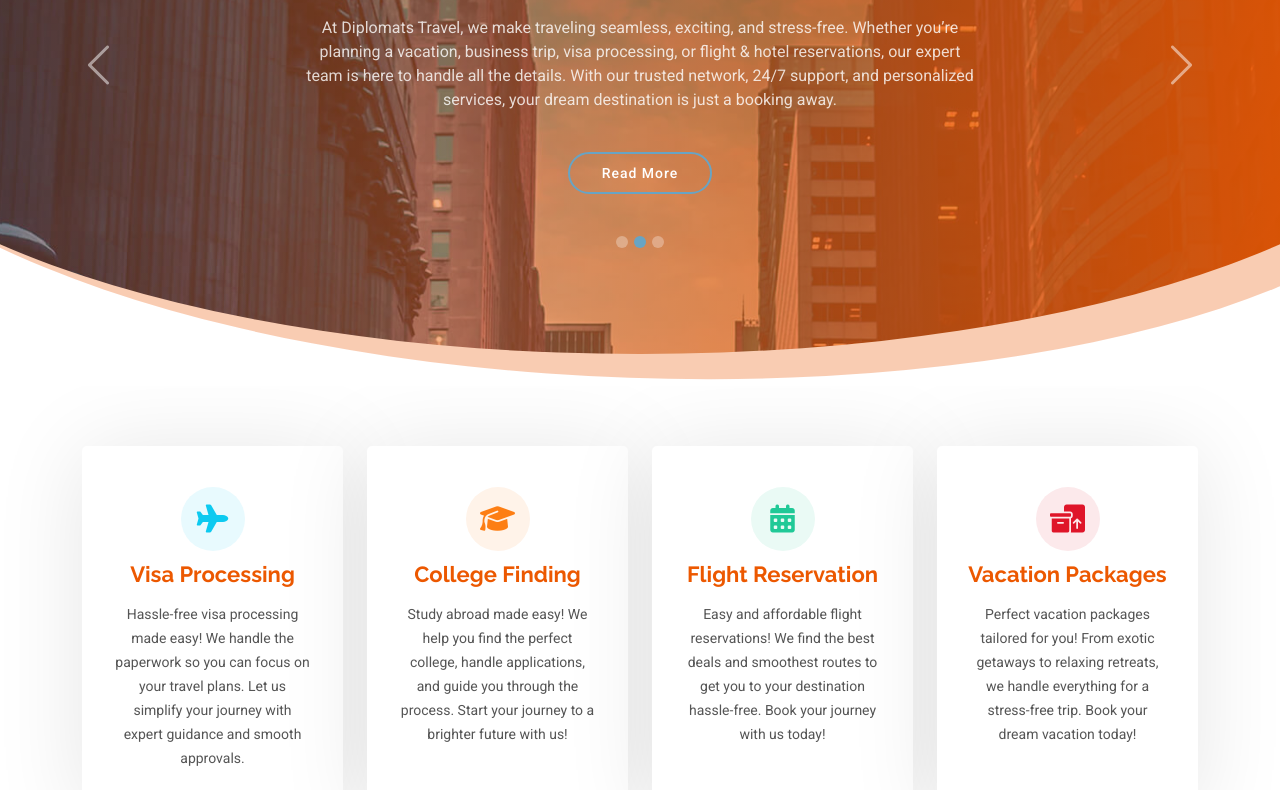
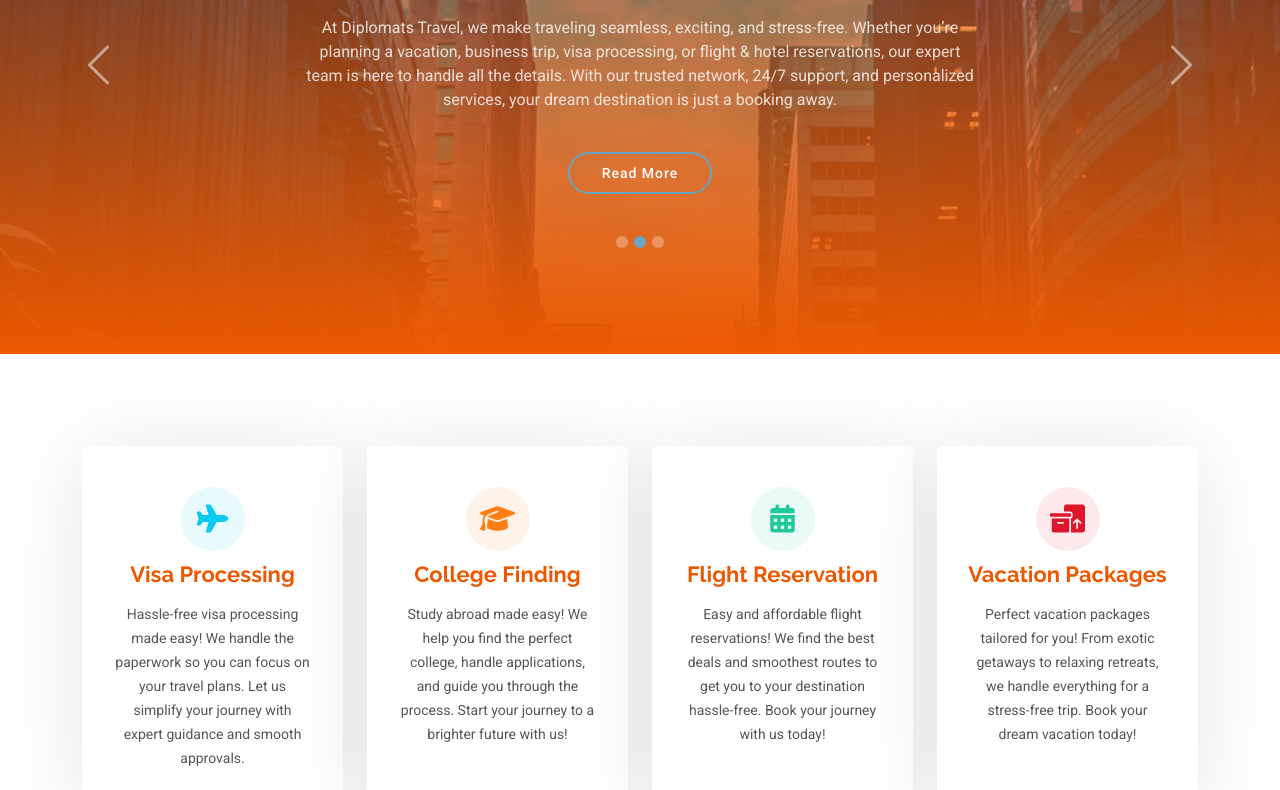
Before and after one commit to Chrstphr9/Travel-Agency-TDEL-, a plain HTML site: page index.html in a window 1280 px wide. Shown: the part 254-1044 px from the top of the page. Drawn offline with Linux system fonts and the light colour scheme.

Commit message:
Update about page content and refine CSS background properties

```diff
--- a/assets/css/main.css
+++ b/assets/css/main.css
@@ -857,10 +857,9 @@ section,
   top: 0;
   width: 130%;
   height: 95%;
-  background: linear-gradient(to right, color-mix(in srgb, var(--background-color), transparent 90%), var(--background-color)), url("../img/hero-bg.jpg") center top no-repeat;
+  background: linear-gradient(color-mix(in srgb, var(--background-color), transparent 90%), var(--background-color)), url("../img/hero-bg.jpg") center top no-repeat;
   background-size: cover;
   z-index: 0;
-  border-radius: 0 0 50% 50%;
   transform: translateX(-50%) rotate(0deg);
 }
 
@@ -871,7 +870,7 @@ section,
   top: 0;
   width: 130%;
   height: 96%;
-  background: var(--background-color);
+  /* background: var(--background-color); */
   opacity: 0.3;
   z-index: 0;
   border-radius: 0 0 50% 50%;
```
Also changed, not shown: about.html (+2 -2 lines).
